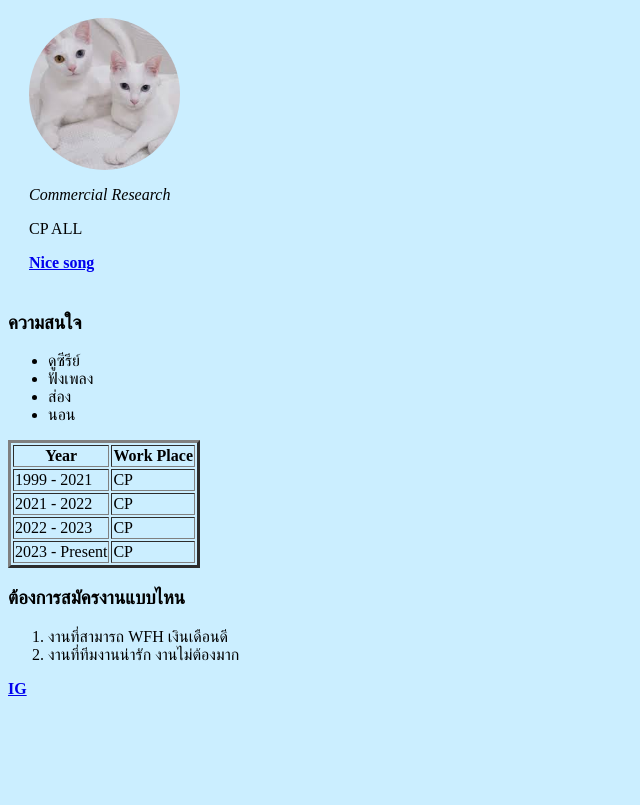
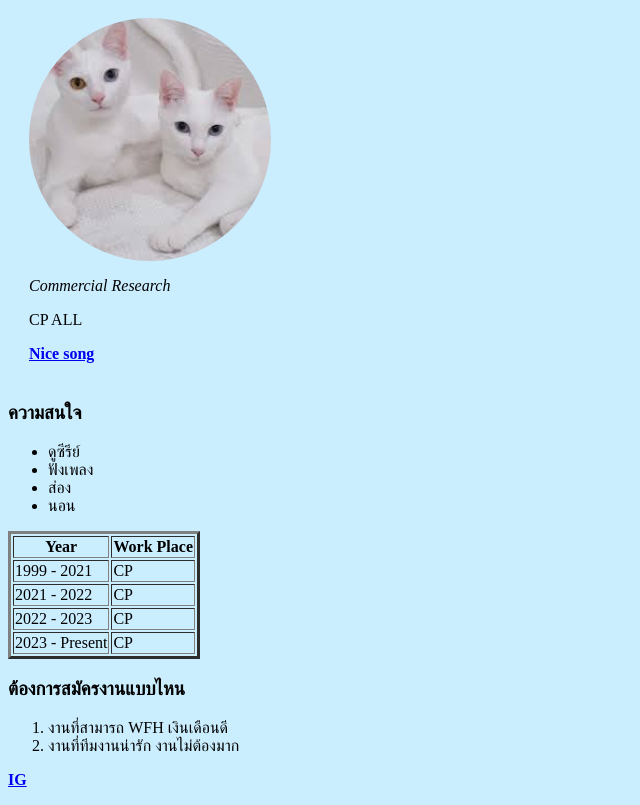
Before and after one commit to Unyarat2522/mypage2024, a plain HTML site: page index.html in a window 1280 px wide. Shown: the part 69-874 px from the top of the page, without its empty margins (0-640 px from the left). Before the commit the page ends 800 px from the top, so only its background shows below. Drawn offline with Linux system fonts and the light colour scheme.

Commit message:
Add files via upload

```diff
--- a/index.html
+++ b/index.html
@@ -1,7 +1,7 @@
 <table cellspacing="20">
     <tr>
         <td> <h1>อัญญารัตน์ เจริญพฤฒินาถ</h1>
-        <img src="Profile.jpg" style="border-radius: 50%; width: 50%; height:auto" >
+        <img src="Profile.jpg" style="border-radius: 50%; width: 80%; height:auto" >
         <p><em>Commercial Research</em></p>
         <p>CP ALL</p>
         <p><strong><a href="https://youtu.be/rV-7tgyUXtw?si=-Ulf8iZivWpyjtRm">Nice song</a></strong></p></td>
```
